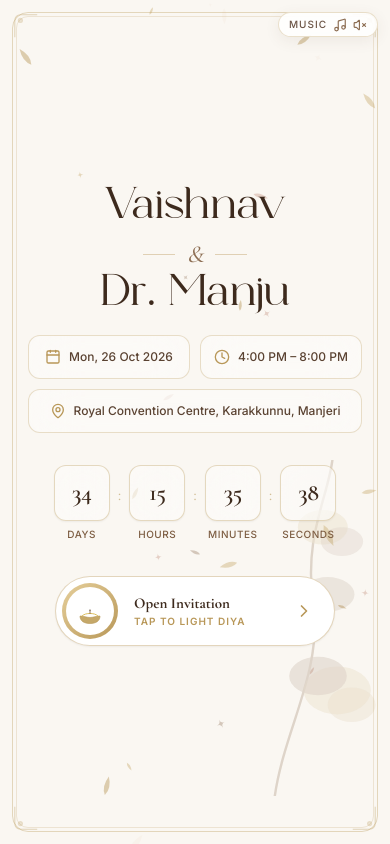
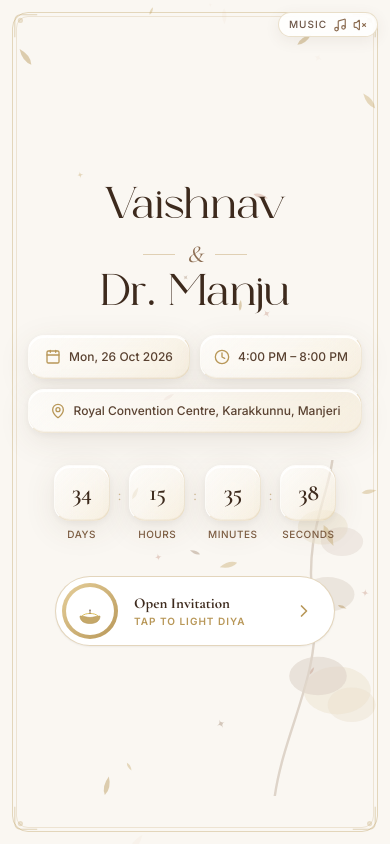
Before and after one commit to saijithc/wedding_invitation_website, a Next.js app: page / in a window 390 px wide. Built offline with nearby package versions, Linux system fonts and the light colour scheme.

Commit message:
style: apply iPhone liquid glass style to all containers

```diff
--- a/src/app/globals.css
+++ b/src/app/globals.css
@@ -49,6 +49,45 @@ body {
   -webkit-backdrop-filter: blur(12px);
   border: 1px solid rgba(184, 151, 88, 0.3);
   box-shadow: 0 4px 15px rgba(90, 66, 49, 0.08);
+}
+
+/* iPhone Liquid Glass — iOS 26 / visionOS inspired */
+.liquid-glass {
+  background: linear-gradient(
+    135deg,
+    rgba(255, 255, 255, 0.55) 0%,
+    rgba(255, 255, 255, 0.25) 50%,
+    rgba(255, 255, 255, 0.38) 100%
+  );
+  backdrop-filter: blur(20px) saturate(180%);
+  -webkit-backdrop-filter: blur(20px) saturate(180%);
+  border: 1px solid rgba(255, 255, 255, 0.65);
+  border-bottom-color: rgba(255, 255, 255, 0.25);
+  border-right-color: rgba(255, 255, 255, 0.25);
+  box-shadow:
+    0 2px 0 0 rgba(255, 255, 255, 0.8) inset,
+    0 -1px 0 0 rgba(0, 0, 0, 0.04) inset,
+    0 8px 32px rgba(90, 66, 49, 0.10),
+    0 2px 8px rgba(0, 0, 0, 0.06);
+}
+
+.liquid-glass-gold {
+  background: linear-gradient(
+    135deg,
+    rgba(255, 255, 255, 0.55) 0%,
+    rgba(250, 247, 242, 0.3) 50%,
+    rgba(230, 207, 155, 0.18) 100%
+  );
+  backdrop-filter: blur(20px) saturate(180%);
+  -webkit-backdrop-filter: blur(20px) saturate(180%);
+  border: 1px solid rgba(255, 255, 255, 0.7);
+  border-bottom-color: rgba(184, 151, 88, 0.2);
+  border-right-color: rgba(184, 151, 88, 0.2);
+  box-shadow:
+    0 2px 0 0 rgba(255, 255, 255, 0.9) inset,
+    0 -1px 0 0 rgba(184, 151, 88, 0.08) inset,
+    0 8px 32px rgba(90, 66, 49, 0.10),
+    0 2px 8px rgba(0, 0, 0, 0.05);
 }
 
 /* Classical Borders & Double Frames */
--- a/src/components/CardDownloadSection.tsx
+++ b/src/components/CardDownloadSection.tsx
@@ -32,7 +32,7 @@ export default function CardDownloadSection() {
 
   return (
     <div className="w-full space-y-4">
-      <div className="rounded-2xl border border-[#B89758]/30 bg-white/40 backdrop-blur-xl p-4 sm:p-5 shadow-sm text-center">
+      <div className="rounded-2xl liquid-glass-gold p-4 sm:p-5 shadow-sm text-center">
         <h4 className="font-serif font-semibold text-lg text-[#3D2A1D] mb-1">
           Wedding Invitation Card
         </h4>
--- a/src/components/CountdownTimer.tsx
+++ b/src/components/CountdownTimer.tsx
@@ -63,7 +63,7 @@ export default function CountdownTimer() {
       {timeUnits.map((unit, idx) => (
         <React.Fragment key={unit.label}>
           <div className="flex flex-col items-center">
-            <div className="w-14 h-14 sm:w-16 sm:h-16 rounded-xl bg-white/40 backdrop-blur-xl border border-[#B89758]/35 shadow-sm flex items-center justify-center">
+            <div className="w-14 h-14 sm:w-16 sm:h-16 rounded-2xl liquid-glass-gold flex items-center justify-center">
               <span className="font-cormorant text-2xl sm:text-3xl font-semibold text-[#3D2A1D] tracking-tight">
                 {unit.value}
               </span>
--- a/src/components/DetailsView.tsx
+++ b/src/components/DetailsView.tsx
@@ -92,7 +92,7 @@ export default function DetailsView() {
       </div>
 
       {/* ── Parents & Lineage Card ── */}
-      <div className="rounded-2xl border border-[#B89758]/35 bg-white/40 backdrop-blur-xl p-5 sm:p-6 shadow-sm mb-6 text-center card-inner-frame">
+      <div className="rounded-2xl liquid-glass-gold p-5 sm:p-6 shadow-sm mb-6 text-center card-inner-frame">
         {/* Groom Family */}
         <div className="space-y-1">
           <p className="text-[11px] uppercase tracking-widest text-[#B89758] font-semibold">
@@ -128,7 +128,7 @@ export default function DetailsView() {
       </div>
 
       {/* ── Save the Date & Calendar Pill ── */}
-      <div className="rounded-2xl border border-[#B89758]/35 bg-white/40 backdrop-blur-xl p-5 text-center shadow-sm mb-6">
+      <div className="rounded-2xl liquid-glass-gold p-5 text-center shadow-sm mb-6">
         <p className="text-[11px] uppercase tracking-widest text-[#7D5D42] font-medium mb-1">
           Mark Your Calendar
         </p>
@@ -161,7 +161,7 @@ export default function DetailsView() {
         </div>
 
         {/* Card 1: Reception (Primary Celebration) */}
-        <div className="rounded-2xl border border-[#B89758]/35 bg-white/40 backdrop-blur-xl p-5 shadow-sm space-y-3">
+        <div className="rounded-2xl liquid-glass-gold p-5 shadow-sm space-y-3">
           <div className="flex items-start justify-between gap-2">
             <div>
               <span className="inline-block px-3 py-1 rounded-full bg-[#B89758] text-[#FCFAF6] text-[10px] uppercase tracking-wider font-semibold">
--- a/src/components/SplashCover.tsx
+++ b/src/components/SplashCover.tsx
@@ -76,16 +76,16 @@ export default function SplashCover({ onOpen, isOpened }: SplashCoverProps) {
         {/* Date, Time & Venue Info */}
         <div className="w-full mt-4 text-[#5A4231] text-xs space-y-2.5">
           <div className="grid grid-cols-2 gap-2.5">
-            <div className="h-11 flex items-center justify-center gap-2 px-3 rounded-xl bg-white/40 backdrop-blur-xl border border-[#B89758]/30 shadow-xs">
+            <div className="h-11 flex items-center justify-center gap-2 px-3 rounded-2xl liquid-glass-gold">
               <Calendar className="w-4 h-4 text-[#B89758] shrink-0" />
               <span className="font-medium">Mon, 26 Oct 2026</span>
             </div>
-            <div className="h-11 flex items-center justify-center gap-2 px-3 rounded-xl bg-white/40 backdrop-blur-xl border border-[#B89758]/30 shadow-xs">
+            <div className="h-11 flex items-center justify-center gap-2 px-3 rounded-2xl liquid-glass-gold">
               <Clock className="w-4 h-4 text-[#B89758] shrink-0" />
               <span className="font-medium">4:00 PM – 8:00 PM</span>
             </div>
           </div>
-          <div className="h-11 flex items-center justify-center gap-2 px-3 rounded-xl bg-white/40 backdrop-blur-xl border border-[#B89758]/30 shadow-xs">
+          <div className="h-11 flex items-center justify-center gap-2 px-3 rounded-2xl liquid-glass-gold">
             <MapPin className="w-4 h-4 text-[#B89758] shrink-0" />
             <span className="font-medium">Royal Convention Centre, Karakkunnu, Manjeri</span>
           </div>
--- a/src/components/TransportAccordion.tsx
+++ b/src/components/TransportAccordion.tsx
@@ -91,7 +91,7 @@ export default function TransportAccordion() {
         return (
           <div
             key={t.id}
-            className="rounded-xl border border-[#B89758]/25 bg-white/40 backdrop-blur-xl overflow-hidden transition-all duration-300"
+            className="rounded-xl liquid-glass-gold overflow-hidden transition-all duration-300"
           >
             <button
               type="button"
```
